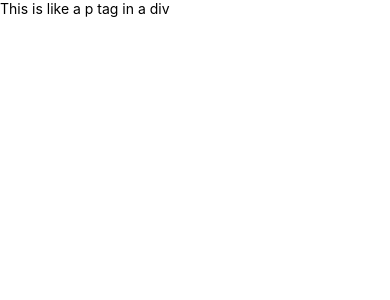
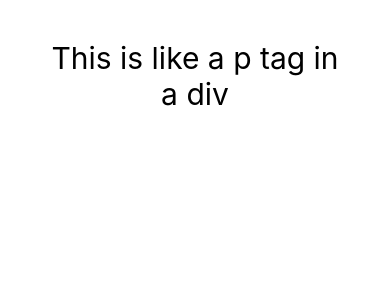
Before and after one commit to imagineLife/nativePractice, a React Native app in the folder GithubFetcher/: screen / in a window 390 px wide. Shown: the top 300 px of the page. Built offline with nearby package versions, Linux system fonts and the light colour scheme.

Commit message:
styles the text

```diff
--- a/GithubFetcher/App.js
+++ b/GithubFetcher/App.js
@@ -4,11 +4,17 @@ import {
   Text
 } from 'react-native'
 
+const txtStyle = {
+  padding: 40,
+  fontSize: 30,
+  textAlign: 'center'
+}
+
 export default class App extends Component {
   render() {
     return (
       <View>
-        <Text>This is like a p tag in a div</Text>
+        <Text style={txtStyle}>This is like a p tag in a div</Text>
       </View>
     );
   }
```
